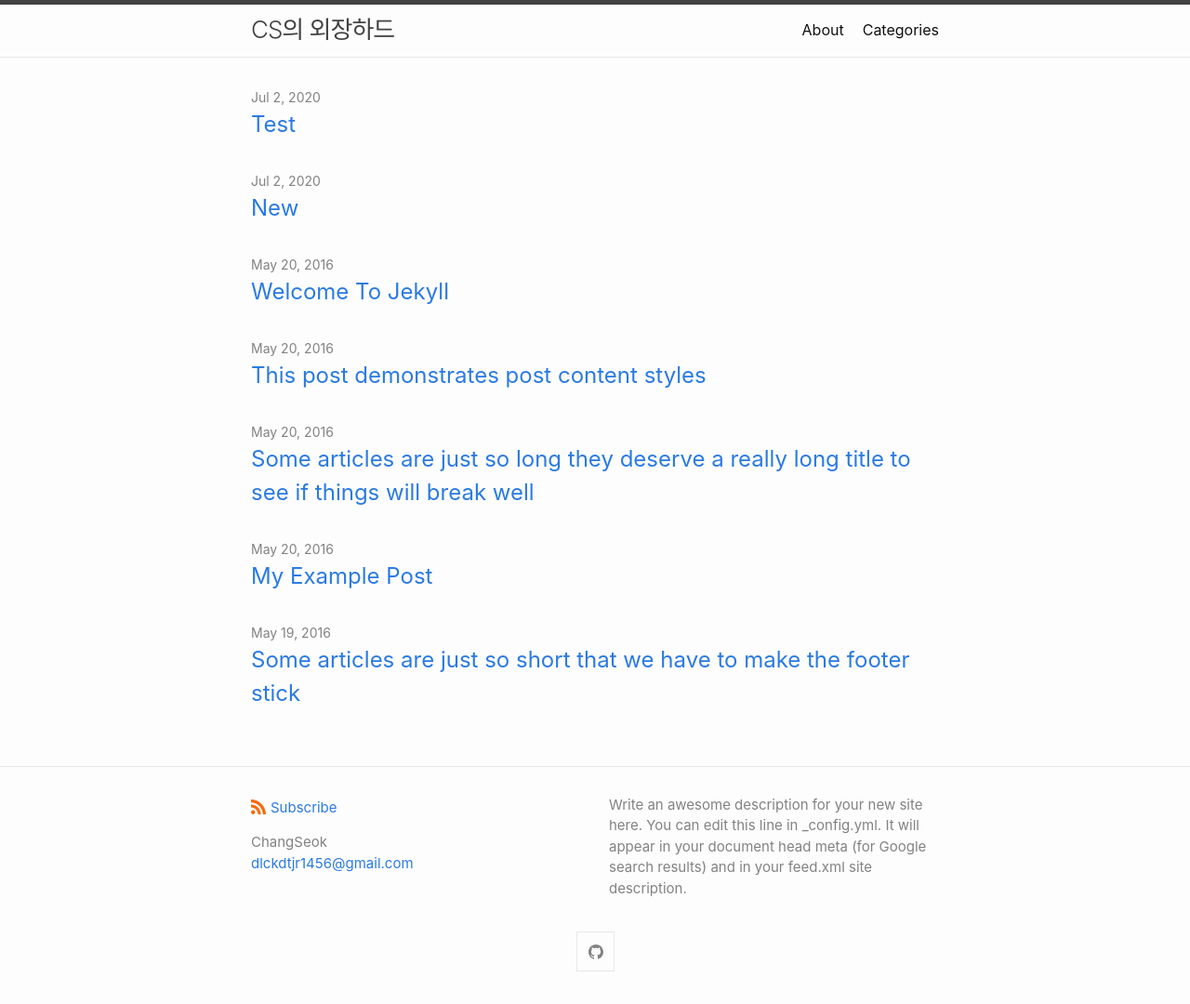
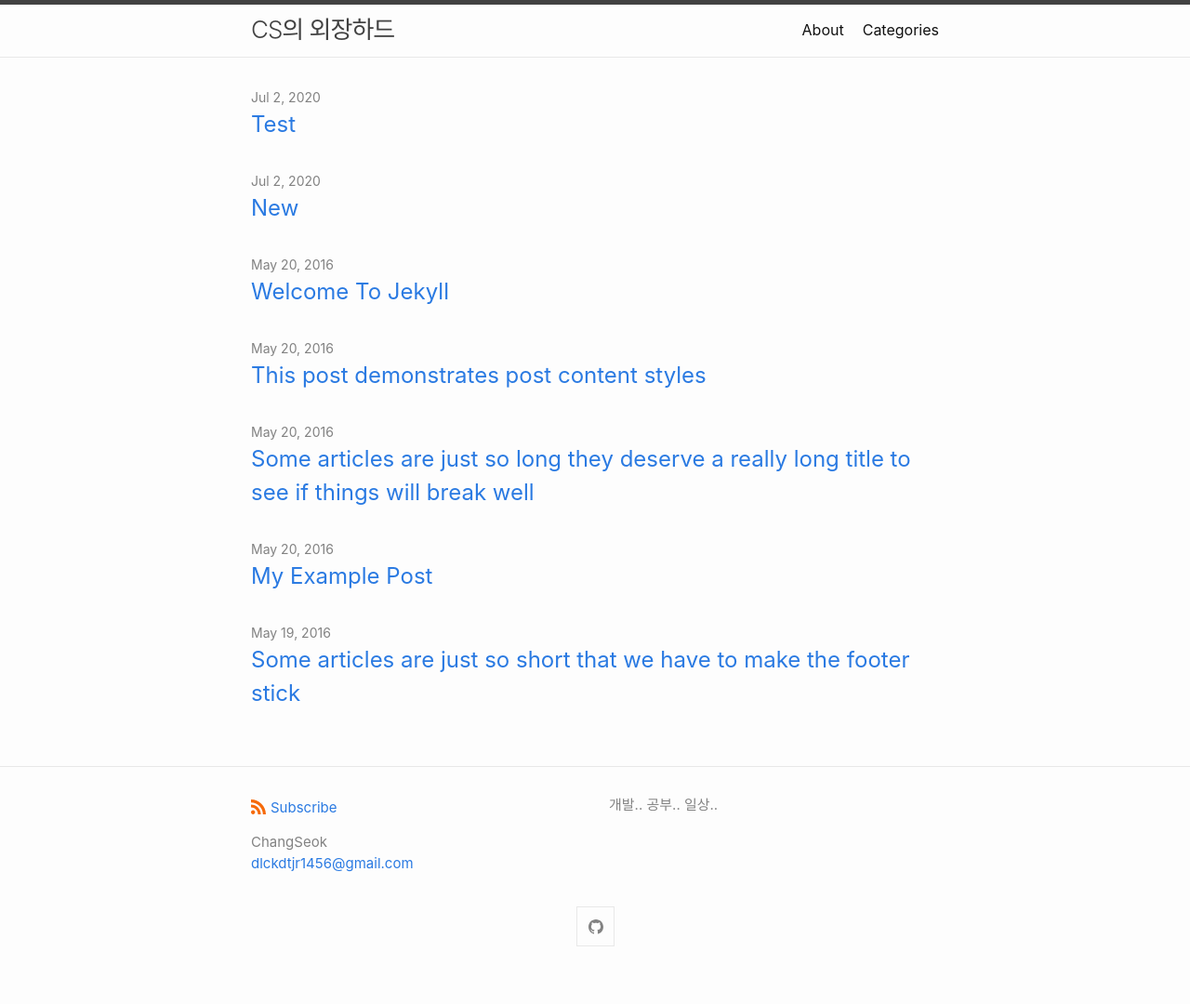
Before and after one commit to ChangSeok-Lee/ChangSeok-Lee.github.io, a Jekyll site: the page built from index.md, in a window 1280 px wide. Shown: the whole page at 93% size. Built offline with Jekyll 4.4.1, drawn with Linux system fonts in a browser that asks for light colours; our own code applies the rules of GitHub Pages for plain Markdown files; after the commit the page ends 1053 px from its top, so only the background shows below that.

Commit message:
Update _config.yml

```diff
--- a/_config.yml
+++ b/_config.yml
@@ -3,10 +3,7 @@
   name: ChangSeok
   email: dlckdtjr1456@gmail.com
 description: > # this means to ignore newlines until "show_excerpts:"
-  Write an awesome description for your new site here. You can edit this
-  line in _config.yml. It will appear in your document head meta (for
-  Google search results) and in your feed.xml site description.
-
+ 개발.. 공부.. 일상..
 show_excerpts: false # set to true to show excerpts on the homepage
 
 # Minima date format
```
